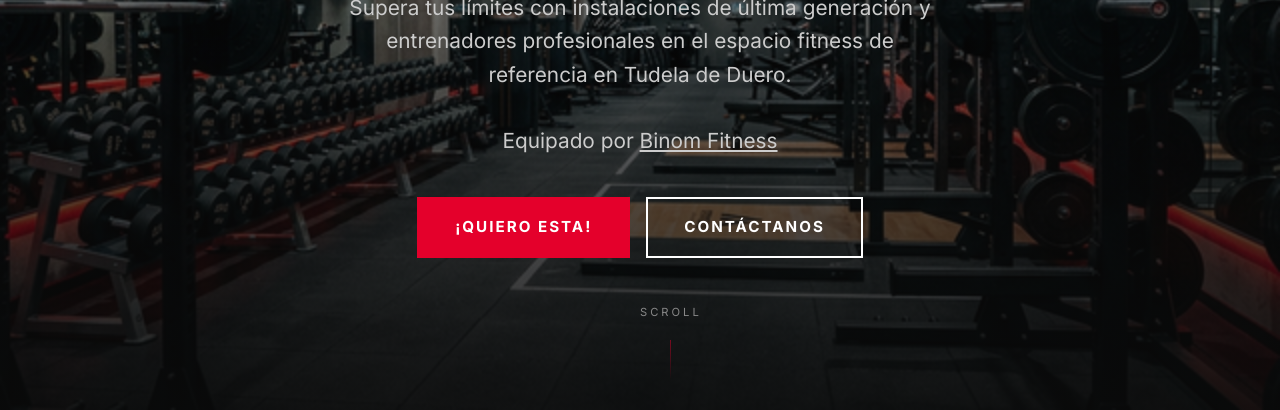
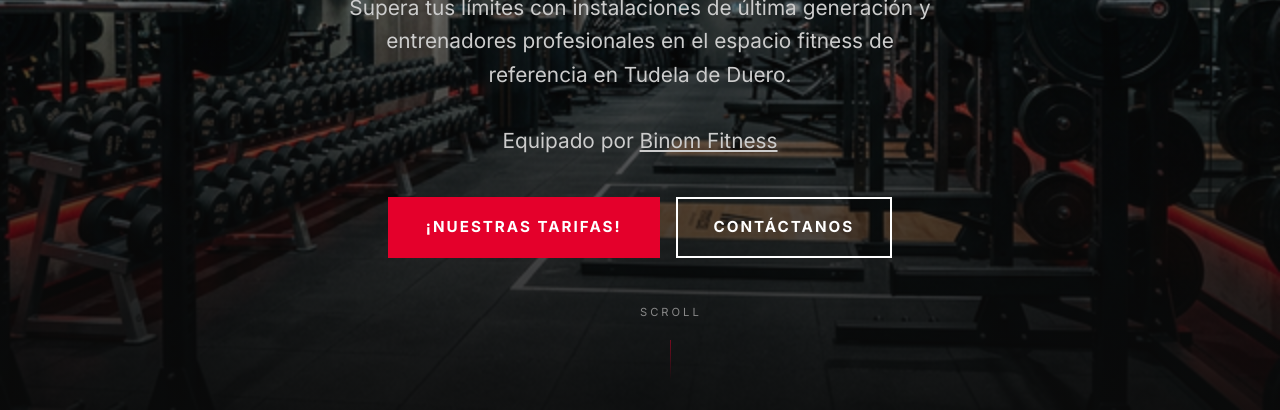
Before and after one commit to Vagatta/newfit, an Astro site: page / in a window 1280 px wide. Shown: the part 390-800 px from the top of the page. Built offline with nearby package versions, Linux system fonts and the light colour scheme; Astro itself is replaced by a stand-in of ours.

Commit message:
build y subida de cambios

```diff
--- a/src/pages/index.astro
+++ b/src/pages/index.astro
@@ -88,7 +88,7 @@ import Layout from '../layouts/Layout.astro';
         Equipado por <a href="https://www.binomfitness.es/" target="_blank" rel="noopener noreferrer" style="color: var(--primary-color); text-decoration: underline;">Binom Fitness</a>
       </p>
       <div class="hero-buttons">
-        <a href="#tarifas" class="btn-primary">¡Quiero esta!</a>
+        <a href="#tarifas" class="btn-primary">¡Nuestras Tarifas!</a>
         <a href="#contacto" class="btn-outline">Contáctanos</a>
       </div>
     </div>
```
